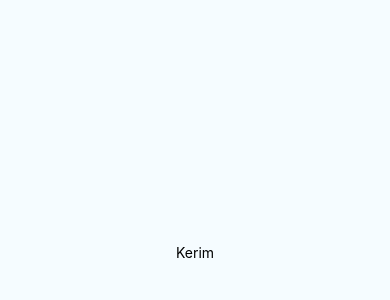
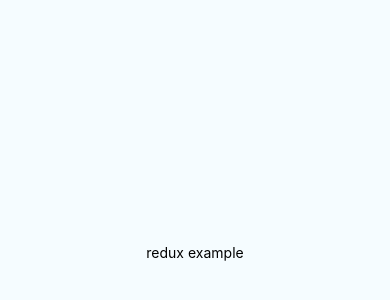
Before and after one commit to kerimdemir/reduxtest, a React Native app: screen / in a window 390 px wide. Shown: the part 170-470 px from the top of the page. Built offline with nearby package versions, Linux system fonts and the light colour scheme.

Commit message:
WebStorm

```diff
--- a/App.js
+++ b/App.js
@@ -20,7 +20,7 @@ export default class App extends Component {
   render() {
     return (
       <View style={styles.container}>
-       <Text>Kerim</Text>
+       <Text>redux example</Text>
       </View>
     );
   }
```
